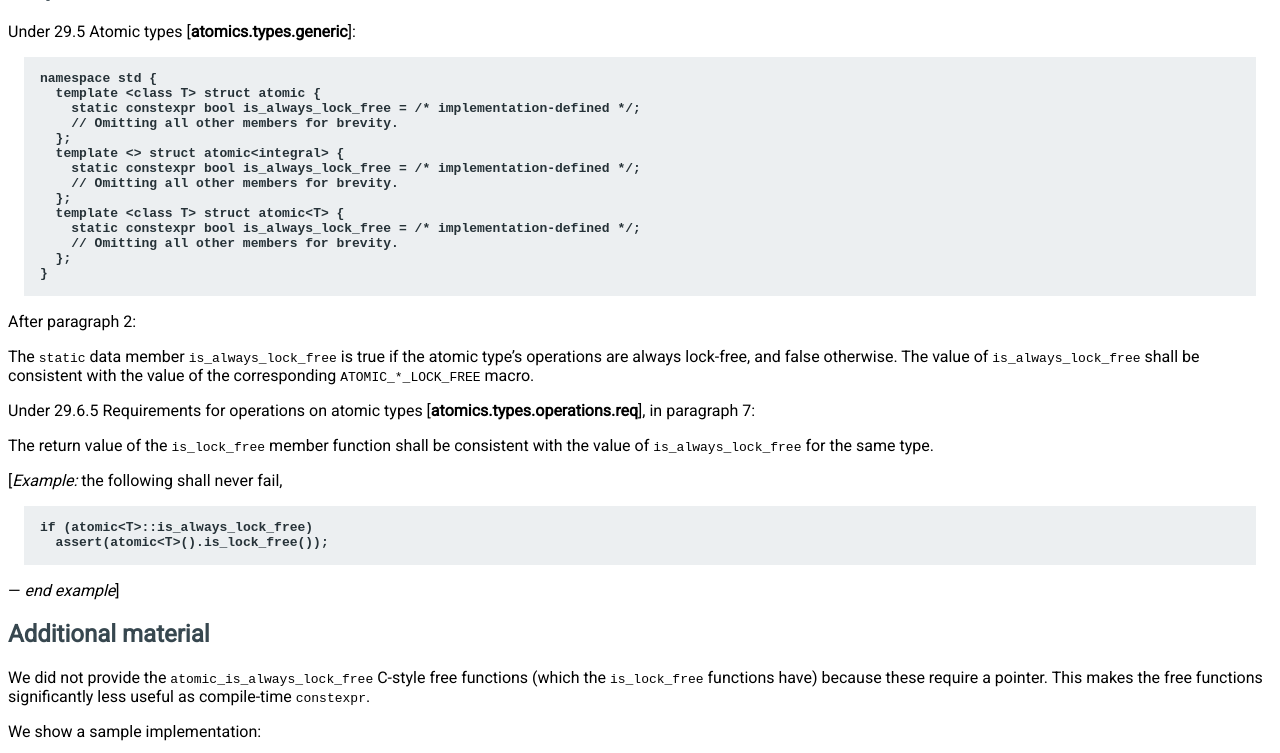
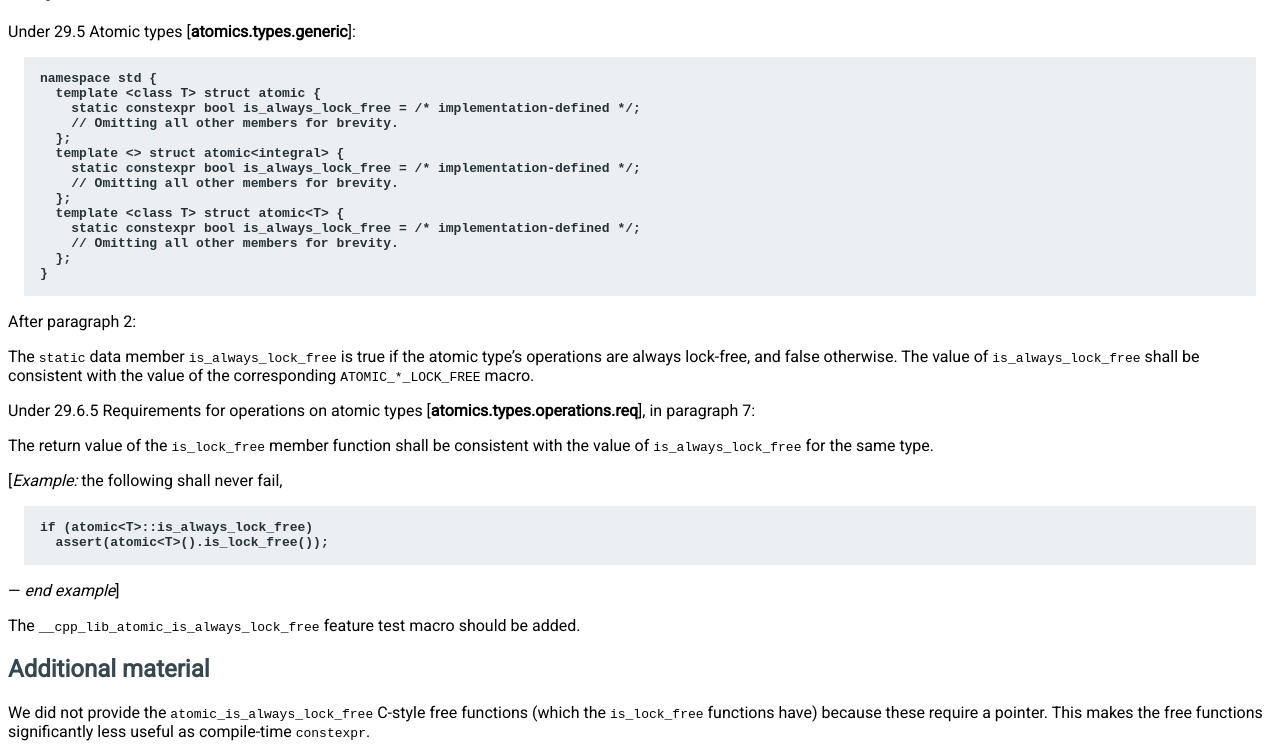
Before and after one commit to jfbastien/papers, a Sphinx documentation site: the page built from source/N4509.rst, in a window 1280 px wide and 900 px high, scrolled down 1192 px, cut to the strip 0-753 px from the top of the window. Built offline with Sphinx 7.4.7, drawn with Linux system fonts in a browser that asks for light colours.

Commit message:
Add feature test.

```diff
--- a/source/N4509.rst
+++ b/source/N4509.rst
@@ -95,6 +95,8 @@ with the value of ``is_always_lock_free`` for the same type.
 
 — *end example*]
 
+The ``__cpp_lib_atomic_is_always_lock_free`` feature test macro should be added.
+
 -------------------
 Additional material
 -------------------
```
